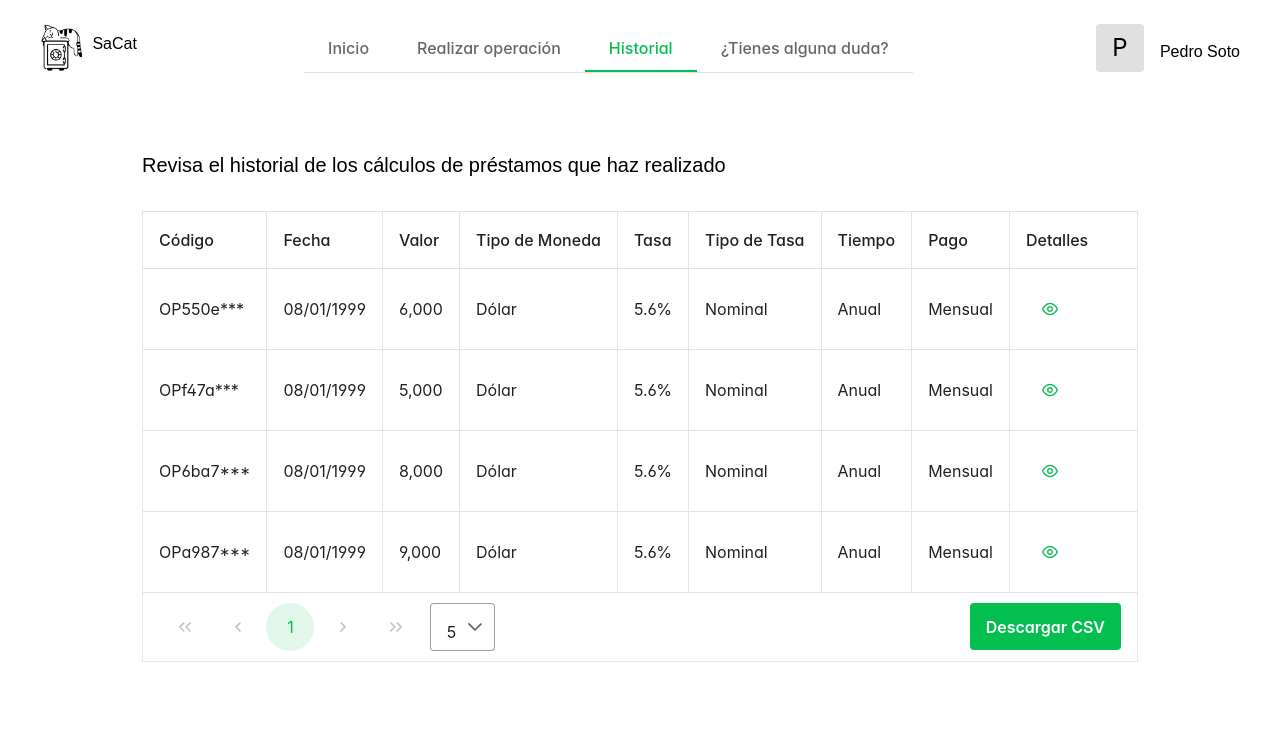
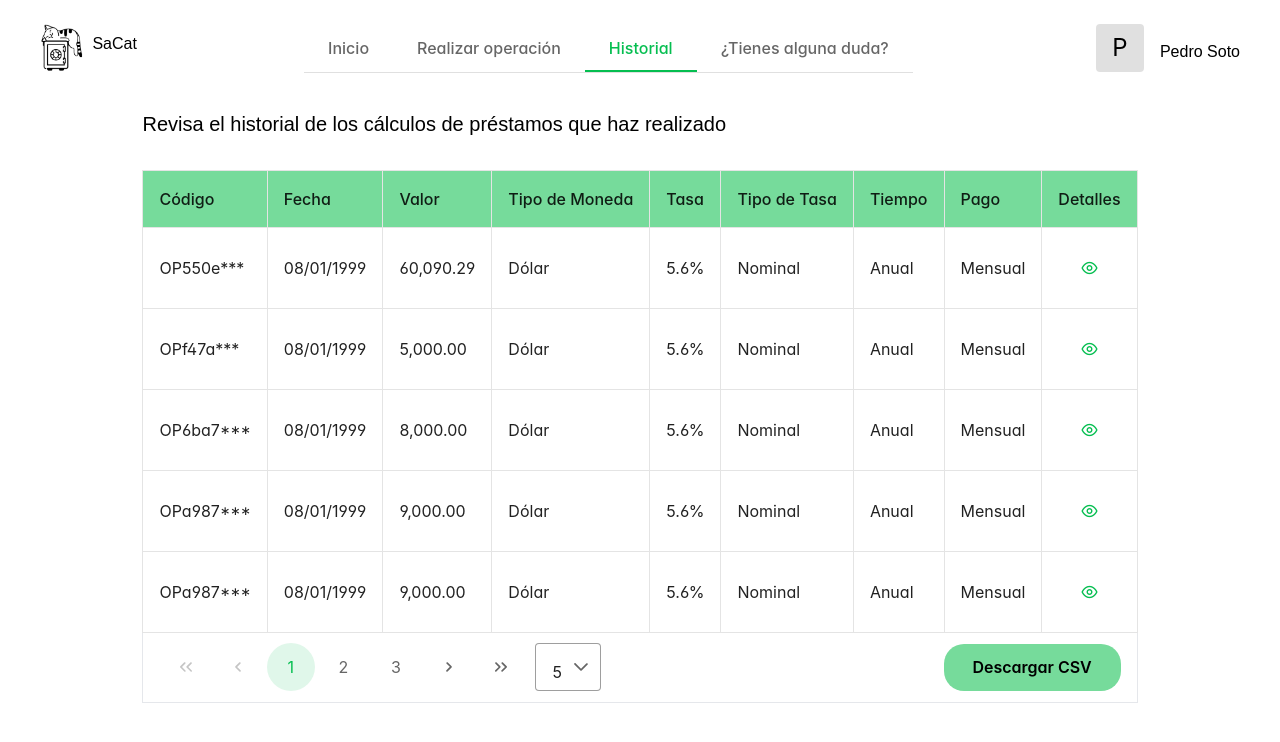
Before and after one commit to SaCat-Fintech/app-frontend, a Nuxt app: page /session/history in a window 1280 px wide. Shown: the top 742 px of the page. Built offline with nearby package versions, Linux system fonts and the light colour scheme; a web font is replaced by a local one.

Commit message:
feat: add first row styling and money formatting

```diff
--- a/pages/session/history.vue
+++ b/pages/session/history.vue
@@ -11,47 +11,105 @@
         <DataTable
           :value="operations"
           showGridlines
+          scrollable
+          scrollHeight="36rem"
           tableStyle="min-width: 50rem"
           paginator
           :rows="5"
           :rowsPerPageOptions="[5, 10, 20, 50]"
         >
           <template #paginatorend>
-            <Button label="Descargar CSV" @click="exportCSV($event)" />
+            <Button
+              label="Descargar CSV"
+              @click="exportCSV($event)"
+              style="
+                background-color: var(--light-700);
+                color: black;
+                border-radius: 1.25rem;
+                padding-inline: 1.8rem;
+                box-shadow: 0.5rem;
+              "
+            />
           </template>
-          <Column field="id" header="Código">
+          <Column
+            field="id"
+            header="Código"
+            :headerStyle="{
+              'background-color': 'var(--light-700)',
+            }"
+          >
             <template #body="slotProps">
               {{ formatCode(slotProps.data.id) }}
             </template>
           </Column>
-          <Column field="created_at" header="Fecha">
+          <Column
+            field="created_at"
+            header="Fecha"
+            :headerStyle="{
+              'background-color': 'var(--light-700)',
+            }"
+          >
             <template #body="slotProps">
               {{ formatDate(slotProps.data.created_at) }}
             </template>
           </Column>
-          <Column field="vehicle_cost" header="Valor">
+          <Column
+            field="vehicle_cost"
+            header="Valor"
+            :headerStyle="{
+              'background-color': 'var(--light-700)',
+            }"
+          >
             <template #body="slotProps">
-              {{ slotProps.data.vehicle_cost.toLocaleString() }}
+              {{
+                slotProps.data.vehicle_cost
+                  .toFixed(2)
+                  .replace(/\B(?=(\d{3})+(?!\d))/g, ",")
+              }}
             </template>
           </Column>
-          <Column field="currency" header="Tipo de Moneda">
+          <Column
+            field="currency"
+            header="Tipo de Moneda"
+            :headerStyle="{
+              'background-color': 'var(--light-700)',
+            }"
+          >
             <template #body="slotProps">
               {{ slotProps.data.currency === "dollar" ? "Dólar" : "Sol" }}
             </template>
           </Column>
-          <Column field="rate_value" header="Tasa">
+          <Column
+            field="rate_value"
+            header="Tasa"
+            :headerStyle="{
+              'background-color': 'var(--light-700)',
+            }"
+          >
             <template #body="slotProps">
               {{ slotProps.data.rate_value }}%
             </template>
           </Column>
-          <Column field="rate_type" header="Tipo de Tasa">
+          <Column
+            field="rate_type"
+            header="Tipo de Tasa"
+            :headerStyle="{
+              'background-color': 'var(--light-700)',
+            }"
+          >
             <template #body="slotProps">
               {{
                 slotProps.data.rate_type === "nominal" ? "Nominal" : "Efectiva"
               }}
             </template>
           </Column>
-          <Column field="rate_period" header="Tiempo">
+          <Column
+            field="rate_period"
+            header="Tiempo"
+            :headerStyle="{
+              'background-color': 'var(--light-700)',
+            }"
+          >
             <template #body="slotProps">
               {{
                 periods.find((cap) => cap.value === slotProps.data.rate_period)
@@ -59,7 +117,13 @@
               }}
             </template>
           </Column>
-          <Column field="payment_frequency" header="Pago">
+          <Column
+            field="payment_frequency"
+            header="Pago"
+            :headerStyle="{
+              'background-color': 'var(--light-700)',
+            }"
+          >
             <template #body="slotProps">
               {{
                 periods.find(
@@ -68,7 +132,14 @@
               }}
             </template>
           </Column>
-          <Column :exportable="false" style="min-width: 8rem" header="Detalles">
+          <Column
+            :exportable="false"
+            style="min-width: 4rem; text-align: center"
+            header="Detalles"
+            :headerStyle="{
+              'background-color': 'var(--light-700)',
+            }"
+          >
             <template #body="slotProps">
               <Button icon="pi pi-eye" text rounded aria-label="Details" />
             </template>
@@ -109,7 +180,7 @@ const operations = ref([
   {
     id: "550e8400-e29b-41d4-a716-446655440000",
     created_at: "1999-01-08 04:05:06",
-    vehicle_cost: 6000.0,
+    vehicle_cost: 60090.294,
     currency: "dollar",
     rate_value: 5.6,
     rate_type: "nominal",
@@ -146,6 +217,106 @@ const operations = ref([
     rate_period: "anual",
     payment_frequency: "mensual",
   },
+  {
+    id: "a987fbc9-4bed-3078-cf07-9141ba07c9f3",
+    created_at: "1999-01-08 04:05:06",
+    vehicle_cost: 9000.0,
+    currency: "dollar",
+    rate_value: 5.6,
+    rate_type: "nominal",
+    rate_period: "anual",
+    payment_frequency: "mensual",
+  },
+  {
+    id: "a987fbc9-4bed-3078-cf07-9141ba07c9f3",
+    created_at: "1999-01-08 04:05:06",
+    vehicle_cost: 9000.0,
+    currency: "dollar",
+    rate_value: 5.6,
+    rate_type: "nominal",
+    rate_period: "anual",
+    payment_frequency: "mensual",
+  },
+  {
+    id: "a987fbc9-4bed-3078-cf07-9141ba07c9f3",
+    created_at: "1999-01-08 04:05:06",
+    vehicle_cost: 9000.0,
+    currency: "dollar",
+    rate_value: 5.6,
+    rate_type: "nominal",
+    rate_period: "anual",
+    payment_frequency: "mensual",
+  },
+  {
+    id: "a987fbc9-4bed-3078-cf07-9141ba07c9f3",
+    created_at: "1999-01-08 04:05:06",
+    vehicle_cost: 9000.0,
+    currency: "dollar",
+    rate_value: 5.6,
+    rate_type: "nominal",
+    rate_period: "anual",
+    payment_frequency: "mensual",
+  },
+  {
+    id: "a987fbc9-4bed-3078-cf07-9141ba07c9f3",
+    created_at: "1999-01-08 04:05:06",
+    vehicle_cost: 9000.0,
+    currency: "dollar",
+    rate_value: 5.6,
+    rate_type: "nominal",
+    rate_period: "anual",
+    payment_frequency: "mensual",
+  },
+  {
+    id: "a987fbc9-4bed-3078-cf07-9141ba07c9f3",
+    created_at: "1999-01-08 04:05:06",
+    vehicle_cost: 9000.0,
+    currency: "dollar",
+    rate_value: 5.6,
+    rate_type: "nominal",
+    rate_period: "anual",
+    payment_frequency: "mensual",
+  },
+  {
+    id: "a987fbc9-4bed-3078-cf07-9141ba07c9f3",
+    created_at: "1999-01-08 04:05:06",
+    vehicle_cost: 9000.0,
+    currency: "dollar",
+    rate_value: 5.6,
+    rate_type: "nominal",
+    rate_period: "anual",
+    payment_frequency: "mensual",
+  },
+  {
+    id: "a987fbc9-4bed-3078-cf07-9141ba07c9f3",
+    created_at: "1999-01-08 04:05:06",
+    vehicle_cost: 9000.0,
+    currency: "dollar",
+    rate_value: 5.6,
+    rate_type: "nominal",
+    rate_period: "anual",
+    payment_frequency: "mensual",
+  },
+  {
+    id: "a987fbc9-4bed-3078-cf07-9141ba07c9f3",
+    created_at: "1999-01-08 04:05:06",
+    vehicle_cost: 9000.0,
+    currency: "dollar",
+    rate_value: 5.6,
+    rate_type: "nominal",
+    rate_period: "anual",
+    payment_frequency: "mensual",
+  },
+  {
+    id: "a987fbc9-4bed-3078-cf07-9141ba07c9f3",
+    created_at: "1999-01-08 04:05:06",
+    vehicle_cost: 9000.0,
+    currency: "dollar",
+    rate_value: 5.6,
+    rate_type: "nominal",
+    rate_period: "anual",
+    payment_frequency: "mensual",
+  },
 ]);
 
 const exportCSV = () => {
```
Also changed, not shown: assets/css/theme.css.
